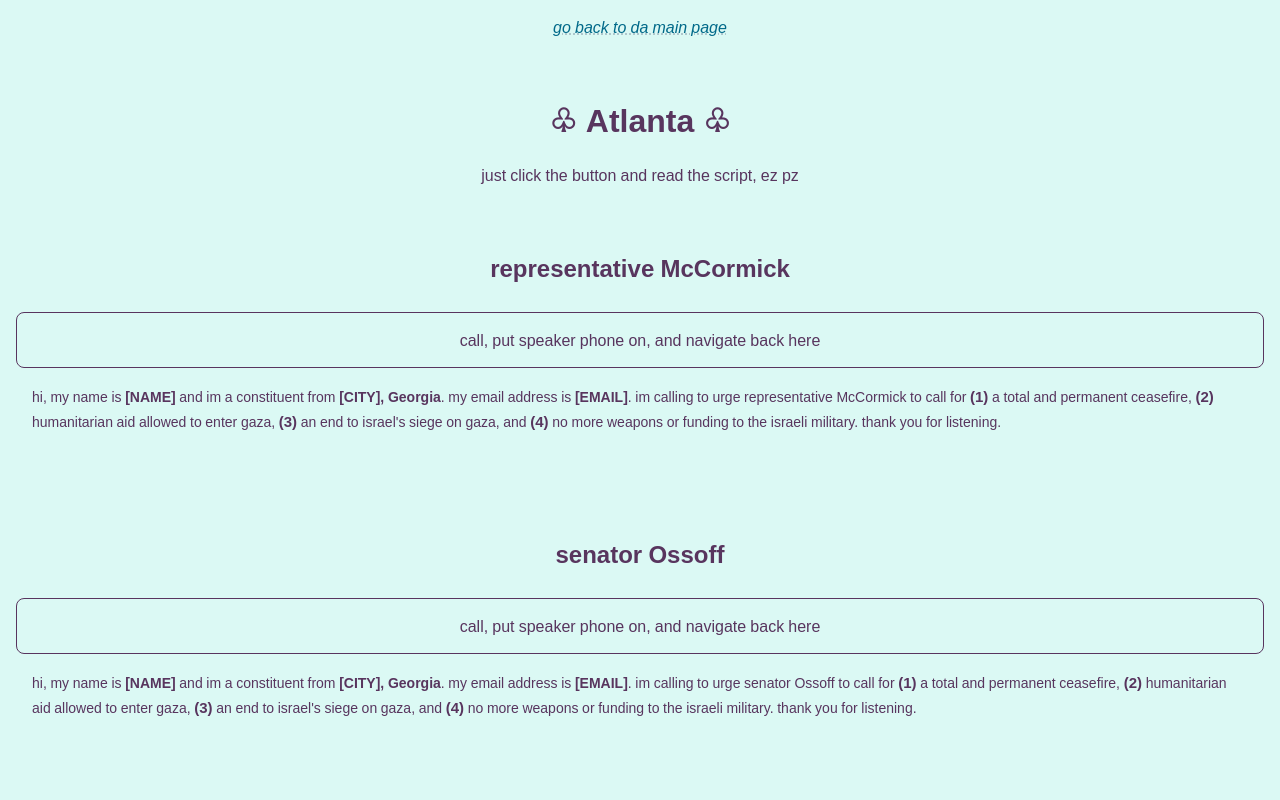
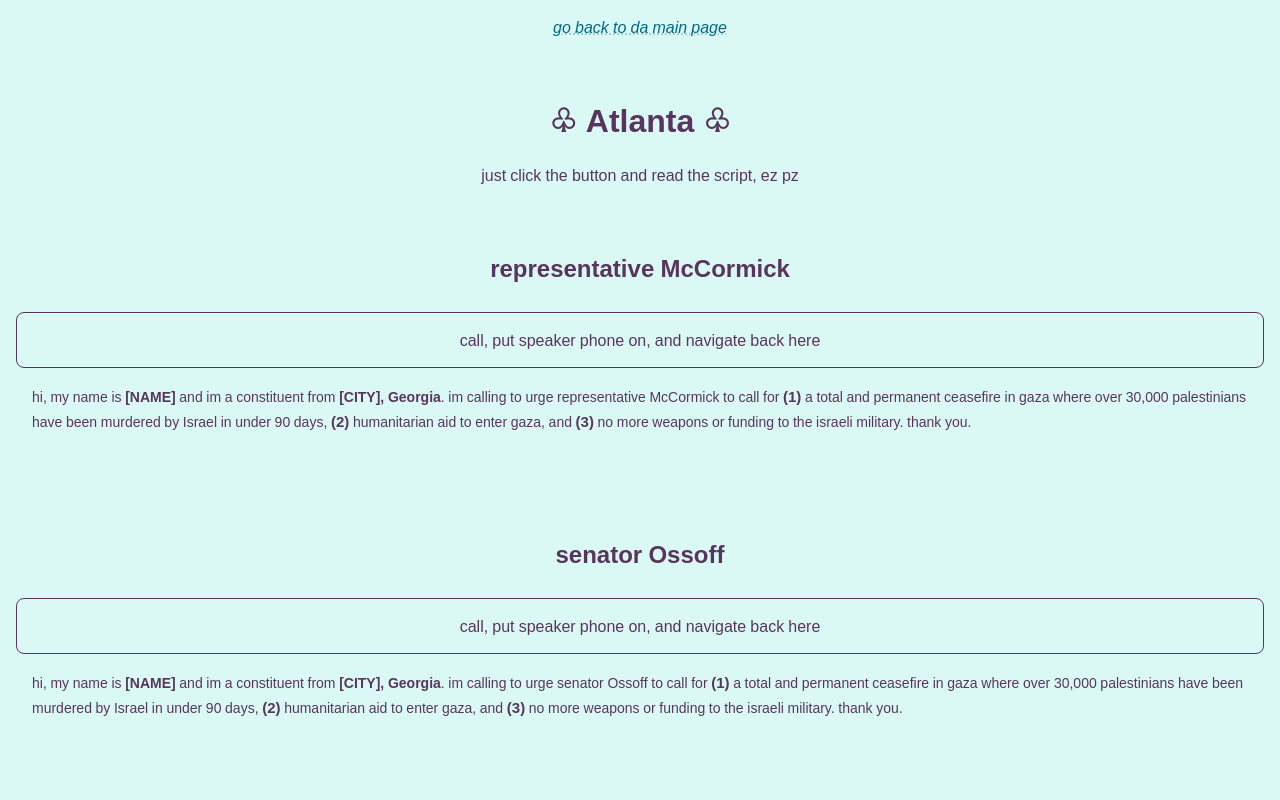
Before and after one commit to nishatfiroj/call-your-reps, a Next.js app: page /loc/metro-atlanta in a window 1280 px wide. Shown: the top 800 px of the page. Built offline with nearby package versions, Linux system fonts and the light colour scheme.

Commit message:
update script with stats

```diff
--- a/src/components/Script.tsx
+++ b/src/components/Script.tsx
@@ -24,12 +24,13 @@ export function Script({
   return (
     <ScriptContainer>
       hi, my name is <b>[NAME]</b> and im a constituent from{" "}
-      <b>[CITY], {loc}</b>. my email address is <b>[EMAIL]</b>. im calling to
-      urge {senator ? "senator" : "representative"} {rep} to call for{" "}
-      <Number>(1)</Number> a total and permanent ceasefire, <Number>(2)</Number>{" "}
-      humanitarian aid allowed to enter gaza, <Number>(3)</Number> an end to
-      israel&apos;s siege on gaza, and <Number>(4)</Number> no more weapons or
-      funding to the israeli military. thank you for listening.
+      <b>[CITY], {loc}</b>. im calling to urge{" "}
+      {senator ? "senator" : "representative"} {rep} to call for{" "}
+      <Number>(1)</Number> a total and permanent ceasefire in gaza where over
+      30,000 palestinians have been murdered by Israel in under 90 days,{" "}
+      <Number>(2)</Number> humanitarian aid to enter gaza, and{" "}
+      <Number>(3)</Number> no more weapons or funding to the israeli military.
+      thank you.
     </ScriptContainer>
   )
 }
```
